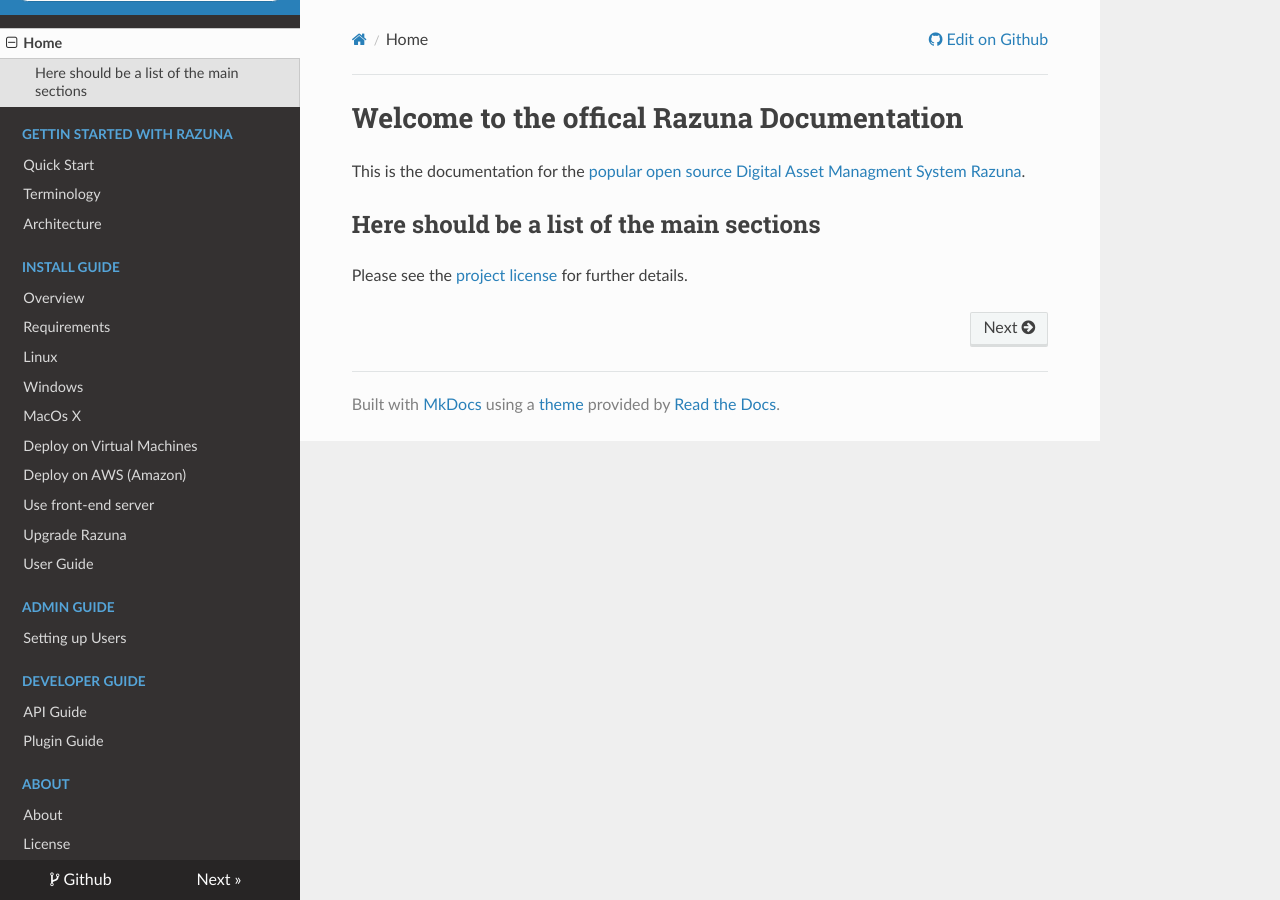
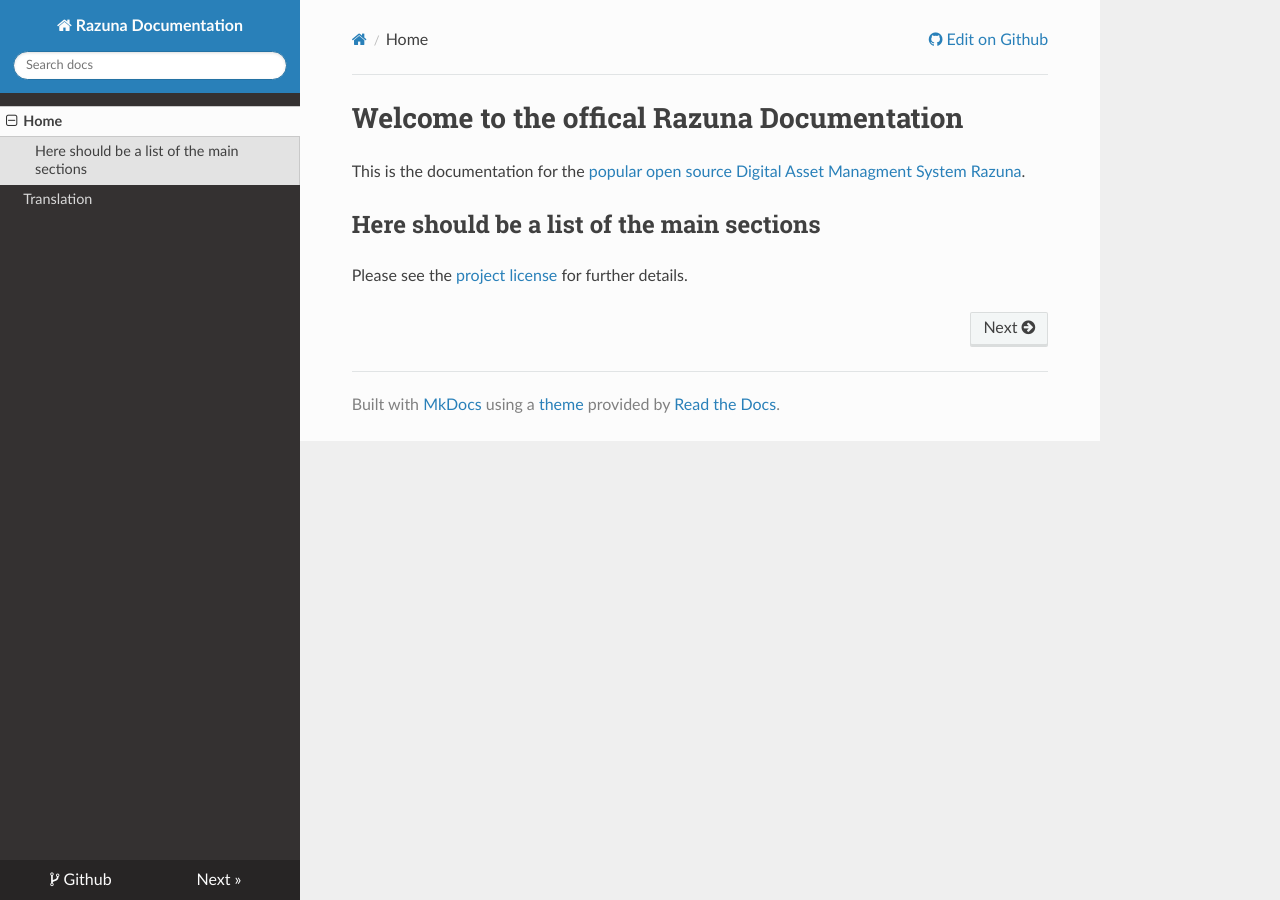
Before and after one commit to razuna/razuna-docs, an MkDocs documentation site: the page built from docs/index.md, in a window 1280 px wide. Built offline with MkDocs 1.6.1, drawn with Linux system fonts in a browser that asks for light colours; nearby versions of some CDN libraries; old or Windows-style settings are respelled for this version of MkDocs.

Commit message:
Update content for Translation

```diff
--- a/mkdocs.yml
+++ b/mkdocs.yml
@@ -7,26 +7,4 @@ markdown_extensions:
     - toc
 pages:
 - Home : 'index.md'
-- Gettin Started with Razuna:
-  - Quick Start: 'start/quickstart.md'
-  - Terminology: 'start/terminology.md'
-  - Architecture: 'start/architecture.md'
-- Install Guide:
-  - Overview: 'installation/index.md'
-  - Requirements: 'installation/requirement.md'
-  - Linux: 'installation/linux.md'
-  - Windows: 'installation/windows.md'
-  - MacOs X: 'installation/macosx.md'
-  - Deploy on Virtual Machines: 'installation/vms.md'
-  - Deploy on AWS (Amazon): 'installation/aws.md'
-  - Use front-end server: 'installation/nginxapache.md'
-  - Upgrade Razuna: 'installation/upgrade.md'
-- User Guide : 'user/index.md'
-- Admin Guide:
-  - Setting up Users : 'admin/users.md'
-- Developer Guide:
-  - API Guide : 'api/index.md'
-  - Plugin Guide : 'plugins/index.md'
-- About:
-  - About: 'about/index.md'
-  - License: 'about/license.md'
+- Translation: 'Translation/Translation.md'
```
Also changed, not shown: docs/Translation/Translation.md (added, +129 -0 lines).
